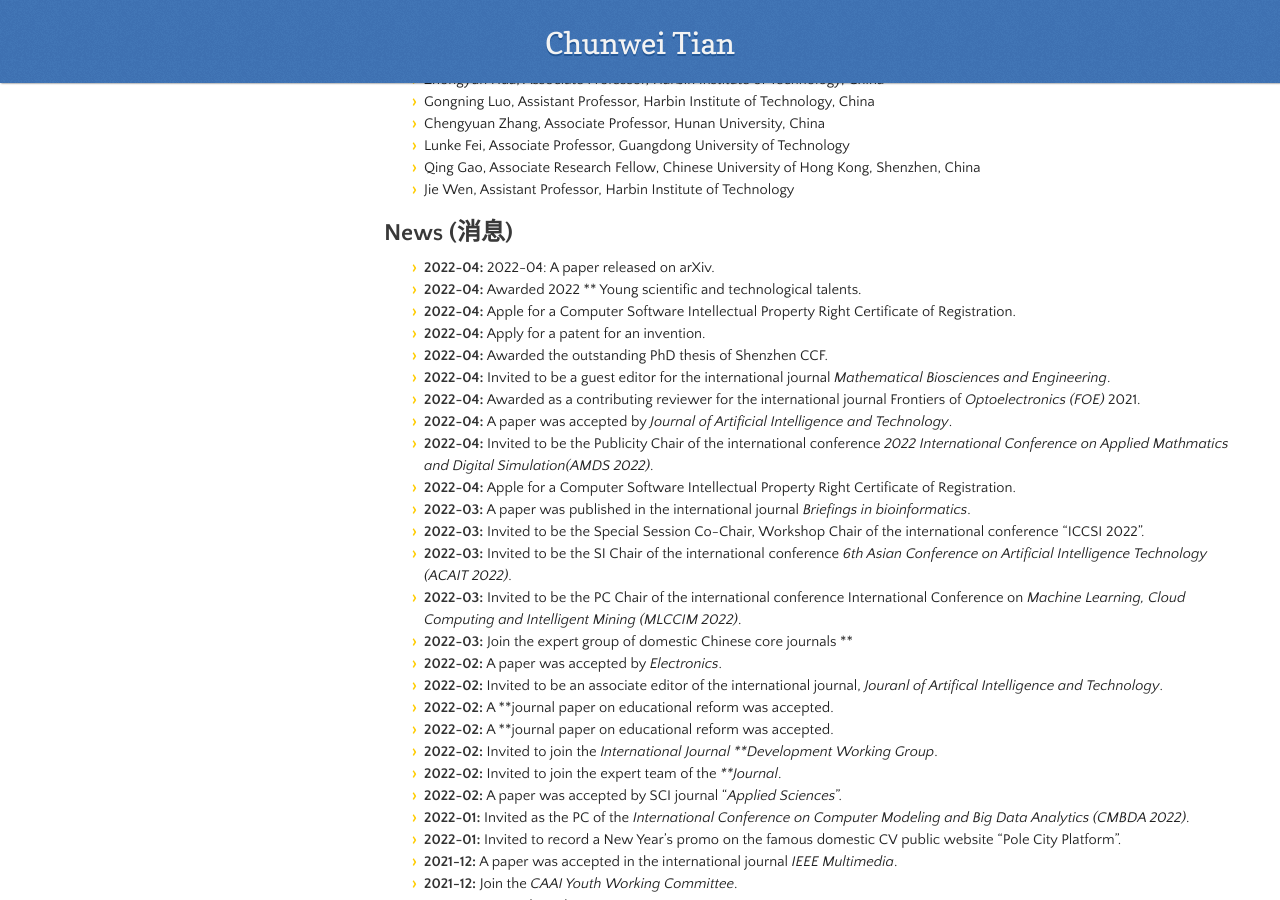
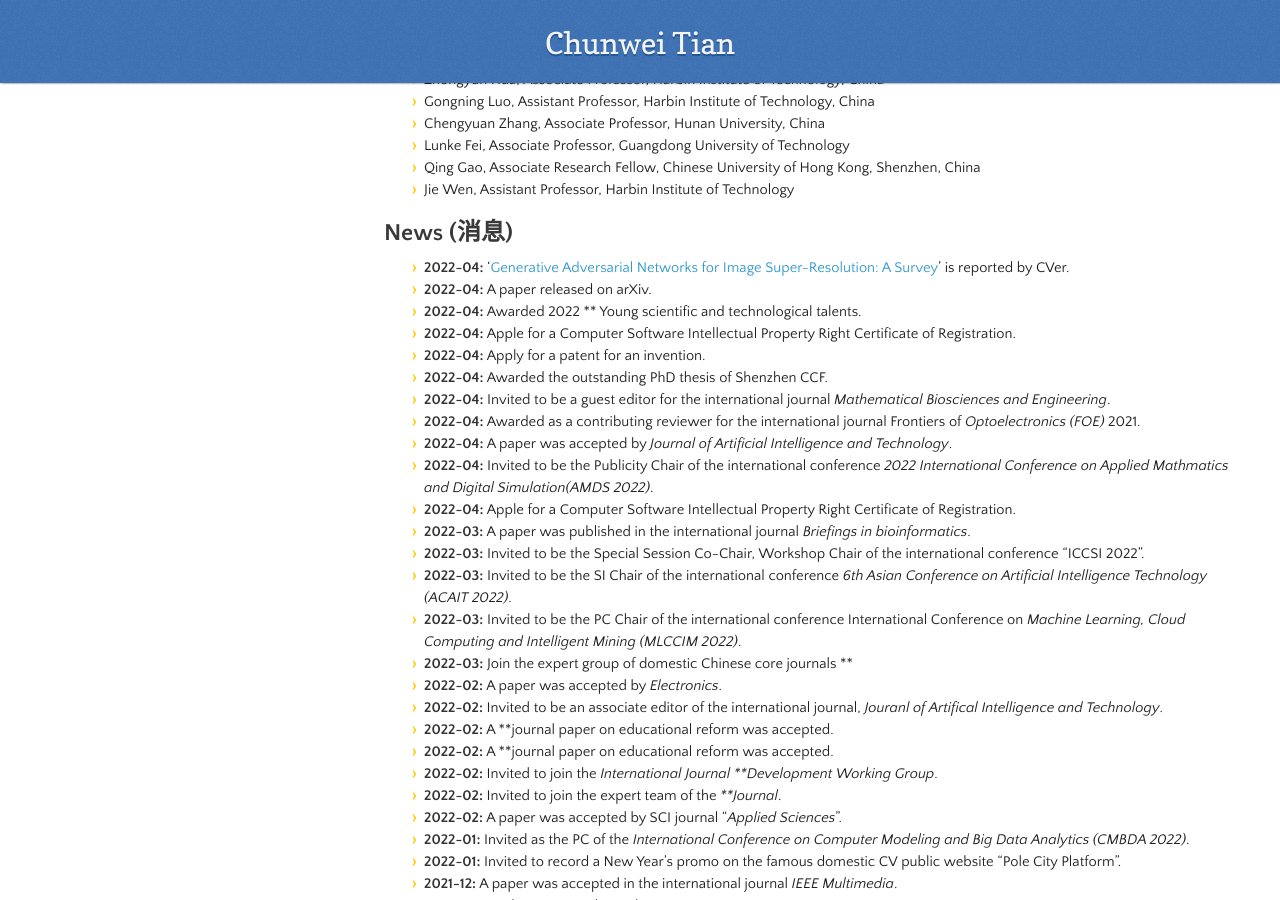
Before and after one commit to hellloxiaotian/hellloxiaotian.github.io, a Jekyll site: the page built from index.md, in a window 1280 px wide and 900 px high, scrolled down 2280 px. Built offline with Jekyll 4.4.1, drawn with Linux system fonts in a browser that asks for light colours; nearby versions of some CDN libraries; our own code applies the rules of GitHub Pages for plain Markdown files; the repository's description, which GitHub fills in, is left out.

Commit message:
Add files via upload

```diff
--- a/index.md
+++ b/index.md
@@ -73,7 +73,8 @@ Major Research Project:  Noise Tolerance Computing and Flexible Low-Level Vision
 
 ## News (消息)
 
-- **2022-04:** 2022-04: A paper released on arXiv.
+- **2022-04:**  '[Generative Adversarial Networks for Image Super-Resolution: A Survey]([[2204.13620\] Generative Adversarial Networks for Image Super-Resolution: A Survey (arxiv.org)](https://arxiv.org/abs/2204.13620))' is reported by CVer.
+- **2022-04:** A paper released on arXiv.
 - **2022-04:** Awarded 2022 ** Young scientific and technological talents.
 - **2022-04:** Apple for a Computer Software Intellectual Property Right Certificate of Registration.
 - **2022-04:** Apply for a patent for an invention.
```
